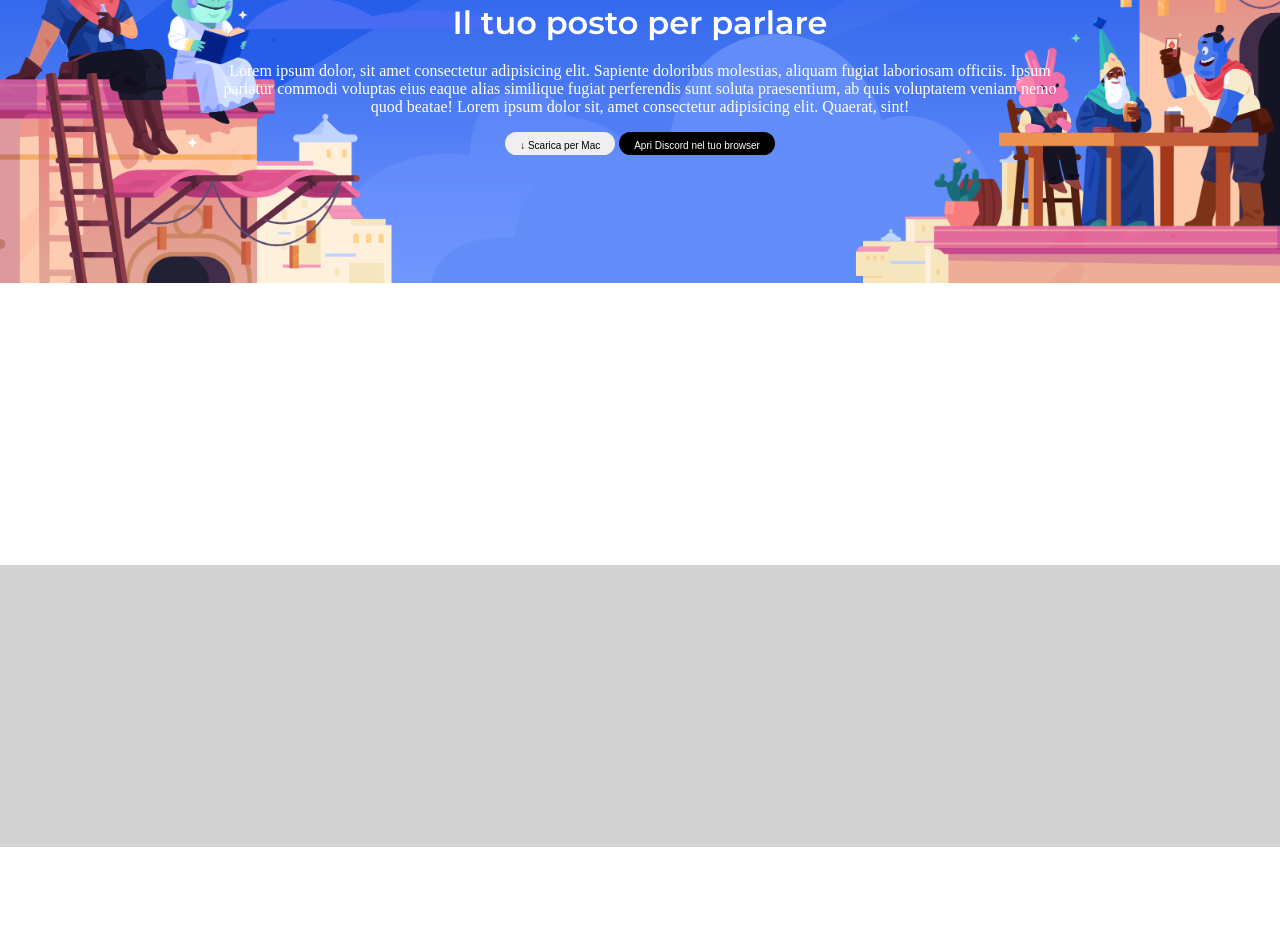
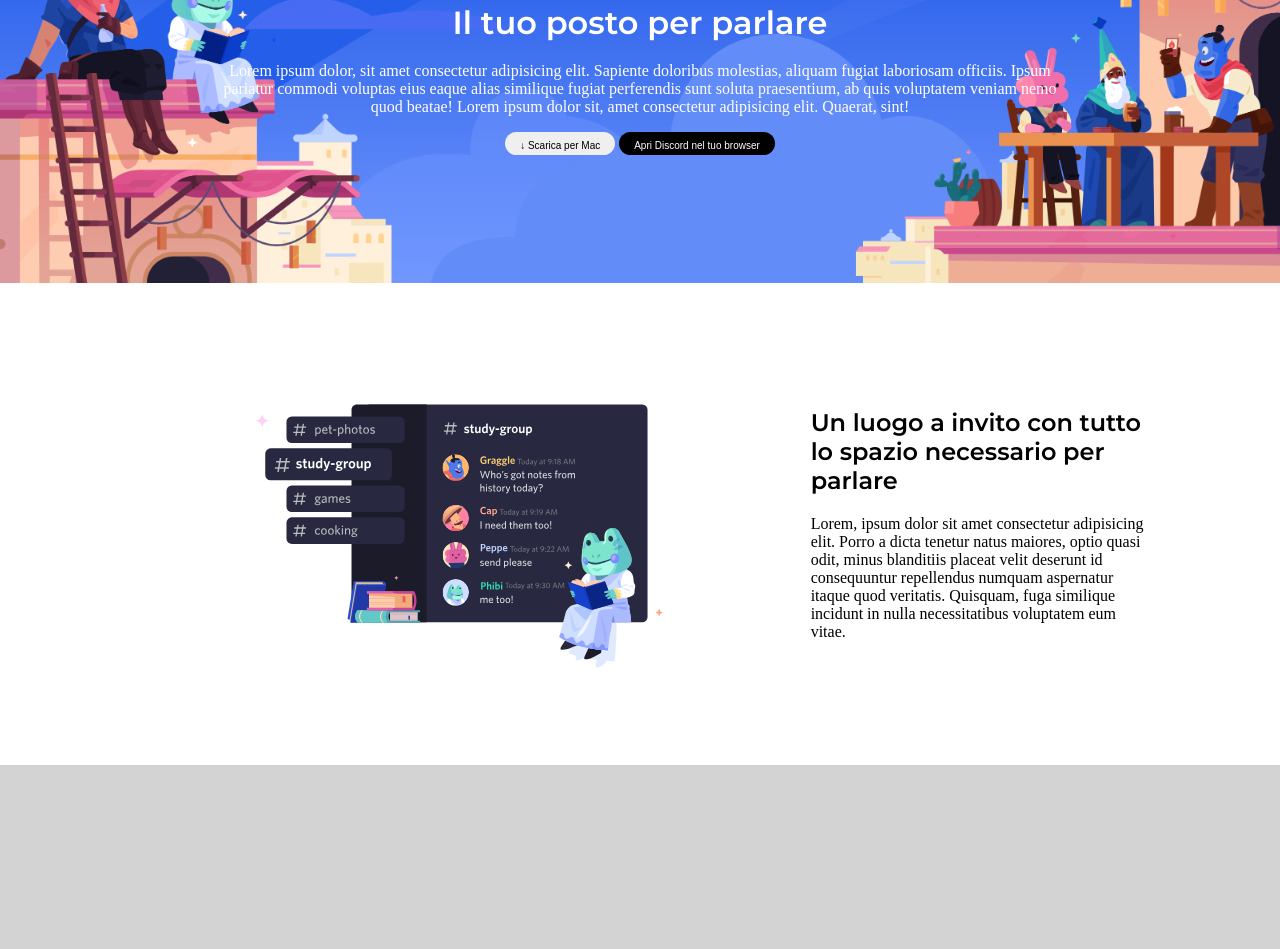
Before and after one commit to MarcoInchingoli89/htmlcss-discord, a plain HTML site: page index.html in a window 1280 px wide. Shown: the part 241-1190 px from the top of the page. Drawn offline with Linux system fonts and the light colour scheme.

Commit message:
Add Upper Section Discord

```diff
--- a/assets/css/style.css
+++ b/assets/css/style.css
@@ -154,13 +154,27 @@
   justify-content: space-evenly;
 }
 
+.flex_column {
+  display: flex;
+  flex-direction: column;
+}
+
 .title_white {
   color: white;
   margin-bottom: 20px;
 }
 
+.title_black {
+  color: black;
+  margin-bottom: 20px;
+}
+
 .white_text {
   color: white;
+}
+
+.black_text {
+  color: black;
 }
 
 .bt_white {
@@ -194,6 +208,14 @@
   padding-bottom: 100px;
 }
 
+.width_stretch {
+  width: 250px;
+}
+
+.item1 {
+  width: 450px;
+}
+
 .container_padding {
     padding-top: 16px;
     padding-bottom: 16px;
@@ -217,7 +239,7 @@
 }
 
 .row_section {
-    height: 250px;
+    height: 450px;
 }
 
 .row_footer {
--- a/index.html
+++ b/index.html
@@ -98,8 +98,20 @@
 
             <div class="row row_section">
 
-                <div class="col-8"></div>
-                <div class="col-4"></div>
+                <div class="col-8 flex_center">
+
+                    <img class="item1" src="./assets/img/item1.svg" alt="rana che legge">
+
+
+                </div>
+                <div class="col-4 width_stretch flex_center flex_column">
+
+                    <h1 class="title_black font_montserrat">Un luogo a invito con tutto lo spazio necessario per parlare</h1>
+
+                    <p>Lorem, ipsum dolor sit amet consectetur adipisicing elit. Porro a dicta tenetur natus maiores, optio quasi odit, minus blanditiis placeat velit deserunt id consequuntur repellendus numquam aspernatur itaque quod veritatis. Quisquam, fuga similique incidunt in nulla necessitatibus voluptatem eum vitae.</p>
+
+
+                </div>
 
 
 
```
